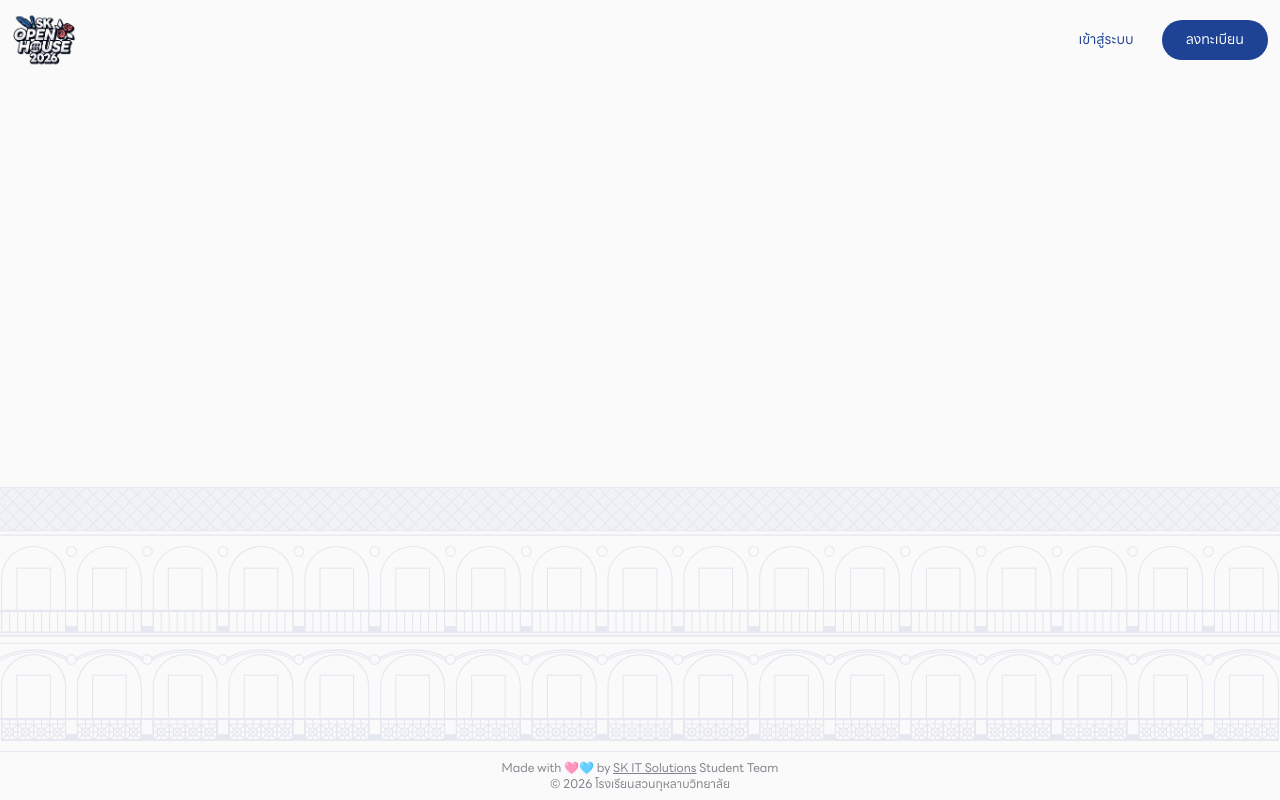
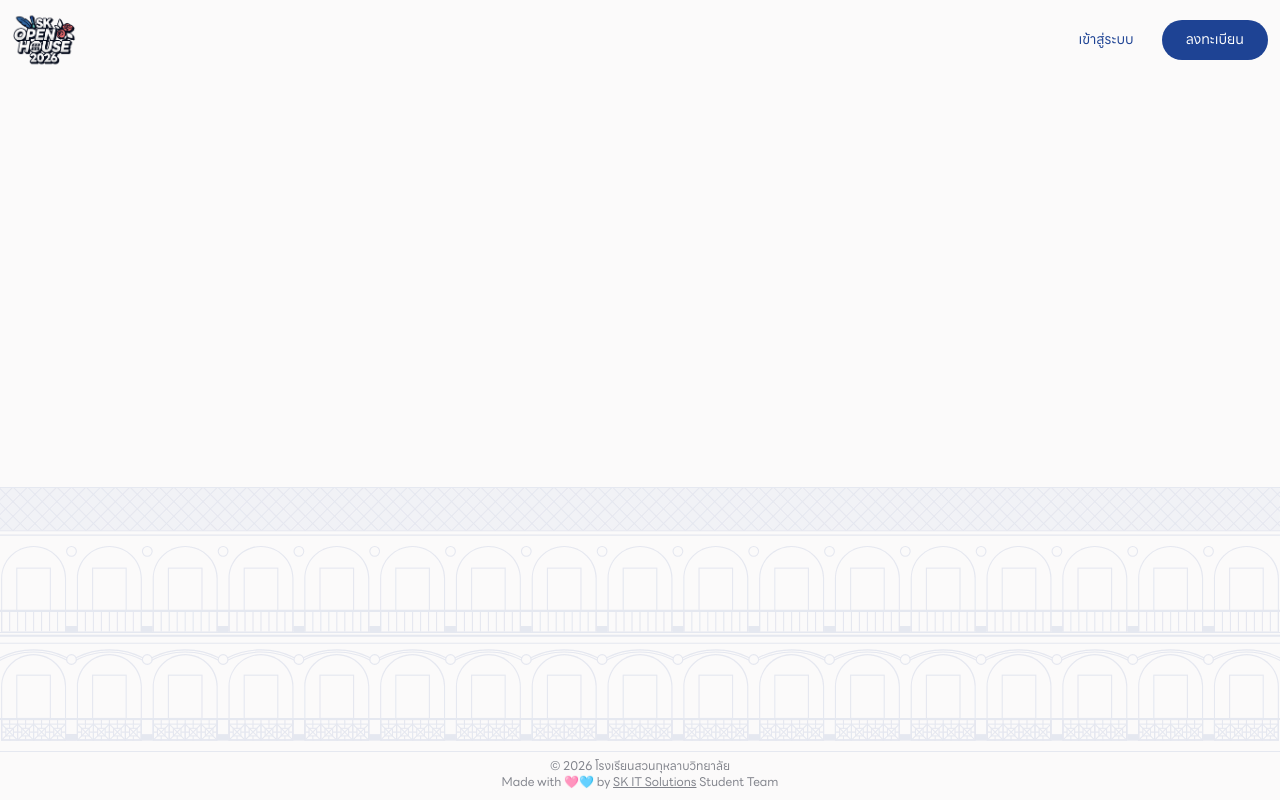
Before and after one commit to suankularb-wittayalai-school/sk-openhouse-frontend, a Next.js app: page /login in a window 1280 px wide. Built offline with nearby package versions, Linux system fonts and the light colour scheme; no server answers.

Commit message:
fix: footer styling

```diff
--- a/pages/_app.tsx
+++ b/pages/_app.tsx
@@ -52,7 +52,8 @@ const App: FC<AppProps> = ({ Component, pageProps }) => {
           <div className="m-auto w-full max-w-3xl grow">
             <Component {...pageProps} />
           </div>
-          <div className="text-tertiary/50 p-2 pt-0 text-center text-xs">
+          <div className="text-tertiary/50 p-2.5 pt-0 text-center text-xs">
+            © 2026 โรงเรียนสวนกุหลาบวิทยาลัย<br />
             Made with <span className="text-tertiary">🩷🩵</span> by{" "}
             <Link
               href="https://github.com/suankularb-wittayalai-school"
@@ -62,7 +63,6 @@ const App: FC<AppProps> = ({ Component, pageProps }) => {
               SK IT Solutions
             </Link>{" "}
             Student Team
-            <br />© 2026 โรงเรียนสวนกุหลาบวิทยาลัย
           </div>
           <BackgroundDecoration />
         </div>
```
